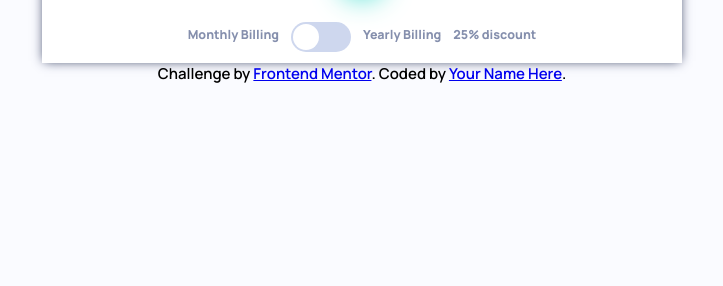
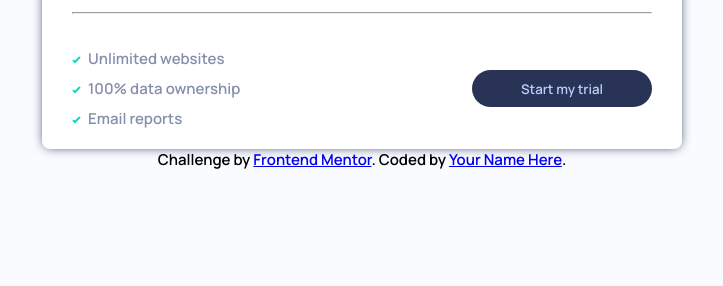
Before and after one commit to PXVC/interactive_pricing_component, a plain HTML site: page index.html in a window 1280 px wide. Shown: the part 514-800 px from the top of the page, without its empty margins (278-1001 px from the left). Drawn offline with Linux system fonts and the light colour scheme.

Commit message:
finish desktop design

```diff
--- a/css/style.scss
+++ b/css/style.scss
@@ -21,7 +21,8 @@ $dark-desaturated-blue: hsl(227, 35%, 25%); // Text & CTA Background
 	font-family: 'Manrope', sans-serif;
 }
 
-:root {
+:root,
+html {
 	font-size: 15px;
 }
 
@@ -65,8 +66,10 @@ body {
 	background-color: $white;
 	color: $grayish-blue;
 	padding: 2rem 2rem 1rem;
+	margin-top: 20px;
 	box-shadow: 0px 0px 11px -2px $dark-desaturated-blue;
 	width: 50vw;
+	border-radius: 8px;
 
 	h2 {
 		font-size: 1.1rem;
@@ -92,6 +95,11 @@ body {
 			z-index: 9999;
 			cursor: pointer;
 			filter: drop-shadow(0px 10px 15px $strong-cyan);
+
+			&:hover {
+				filter: contrast(50%) brightness(120%)
+					drop-shadow(0px 10px 15px $strong-cyan);
+			}
 		}
 	}
 	&__slider-fill {
@@ -110,6 +118,8 @@ body {
 	}
 
 	&__pricing-part {
+		padding: 0 0 30px;
+
 		#{$self}__header {
 			display: flex;
 			justify-content: space-between;
@@ -177,4 +187,32 @@ body {
 			}
 		}
 	}
+
+	&__footer {
+		display: flex;
+		justify-content: space-between;
+		align-items: center;
+		padding: 30px 0 0;
+
+		ul {
+			list-style-image: url('../images/icon-check.svg');
+			list-style-position: inside;
+			line-height: 30px;
+		}
+	}
 }
+
+.btn-submit {
+	width: 12rem;
+	height: 2.5rem;
+	border-radius: 50px;
+	outline: none;
+	border: none;
+	color: $pale-blue;
+	background-color: $dark-desaturated-blue;
+	cursor: pointer;
+
+	&:hover {
+		color: $white;
+	}
+}
--- a/index.html
+++ b/index.html
@@ -66,7 +66,15 @@
 					<strong class="main-card__discount"><h5>25% discount</h5></strong>
 				</div>
 			</div>
-			<div class="pricing-card__footer"></div>
+			<hr />
+			<div class="main-card__footer">
+				<ul>
+					<li>Unlimited websites</li>
+					<li>100% data ownership</li>
+					<li>Email reports</li>
+				</ul>
+				<button class="btn-submit">Start my trial</button>
+			</div>
 		</div>
 		<div class="attribution">
 			Challenge by
```
Also changed, not shown: css/style.css, 1 other file.
